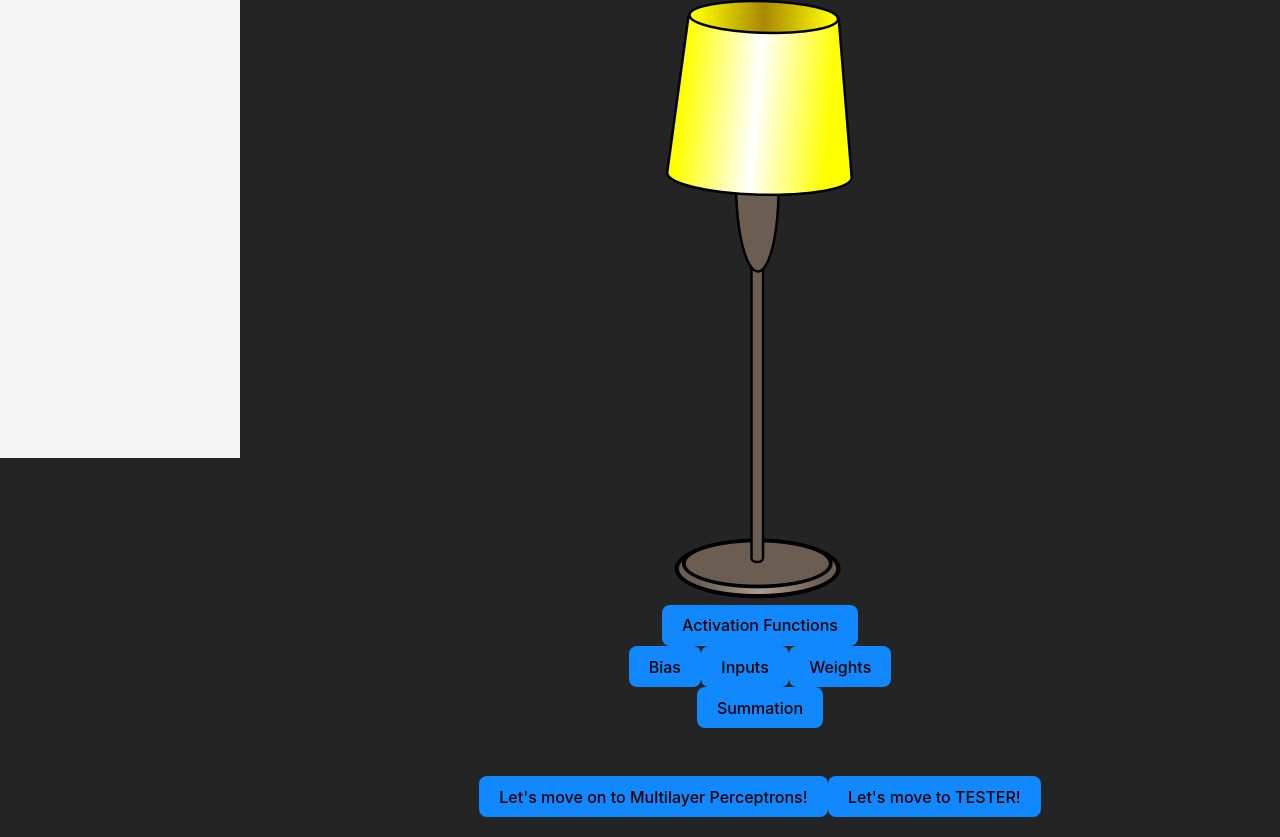
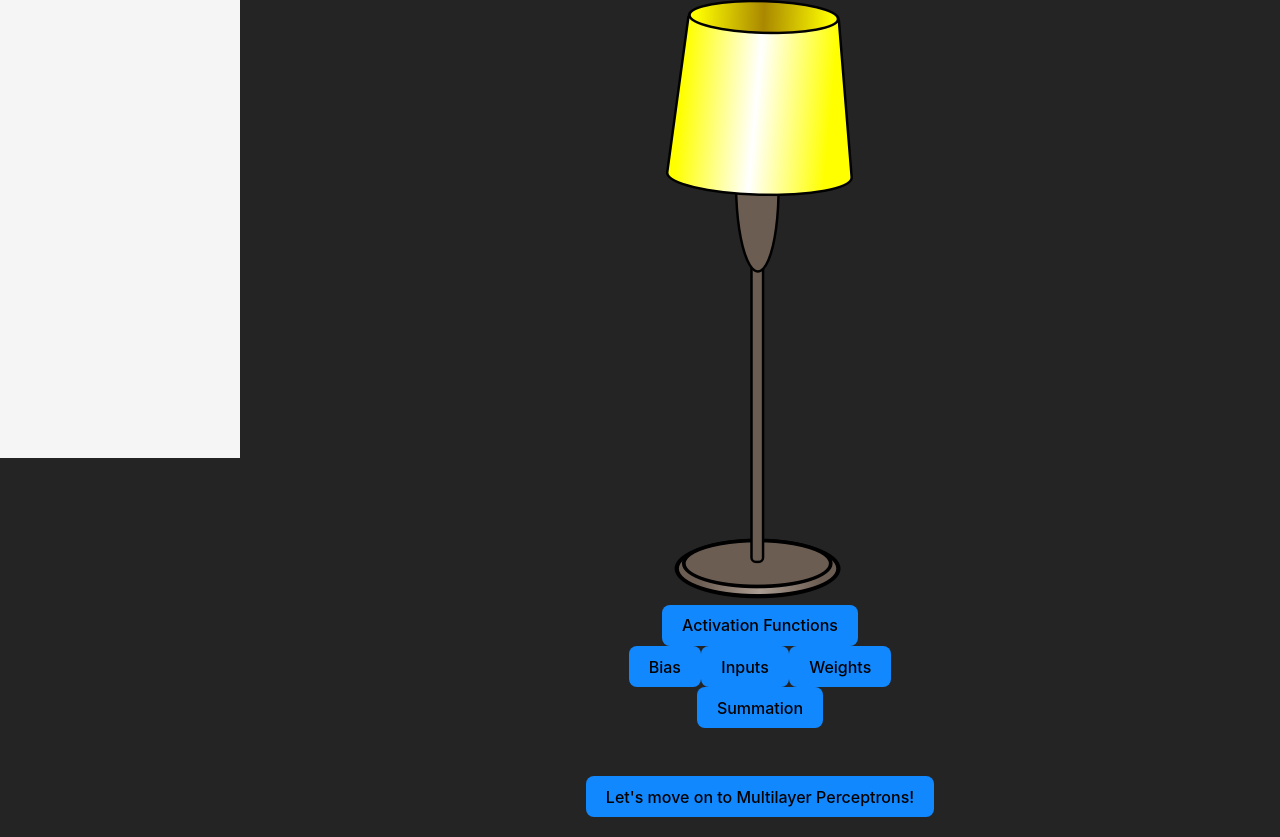
Before and after one commit to ezbelay7/ezllm-app, a React (Vite) app: page /lampanalogy in a window 1280 px wide. Shown: the part 382-1219 px from the top of the page. Built offline with nearby package versions, Linux system fonts and the light colour scheme.

Commit message:
removing tester portions

```diff
--- a/src/App.jsx
+++ b/src/App.jsx
@@ -17,7 +17,6 @@ import Summation from './pages/NeuralNetworks/LampAnalogyItems/Summation';
 import Weights from './pages/NeuralNetworks/LampAnalogyItems/Weights';
 import Transformers from './pages/Transformers/Transformers';
 import Architecture from './pages/Transformers/Architecture';
-import Tester from './pages/NeuralNetworks/tester';
 
 
 function App() {
@@ -41,7 +40,6 @@ function App() {
           <Route path="/weights" element={<Weights />} />
           <Route path="/transformers" element={<Transformers />} />
           <Route path="/architecture" element={<Architecture />} />
-          <Route path="/tester" element={<Tester />} />
         </Routes>
         </div>
       </div>
--- a/src/pages/NeuralNetworks/LampAnalogy.jsx
+++ b/src/pages/NeuralNetworks/LampAnalogy.jsx
@@ -43,9 +43,6 @@ function LampAnalogy() {
       <Link to="/multilayerperceptron">
         <button>Let's move on to Multilayer Perceptrons!</button>
       </Link>
-      <Link to="/tester">
-        <button>Let's move to TESTER!</button>
-      </Link>
     </div>
   );
 }
```
